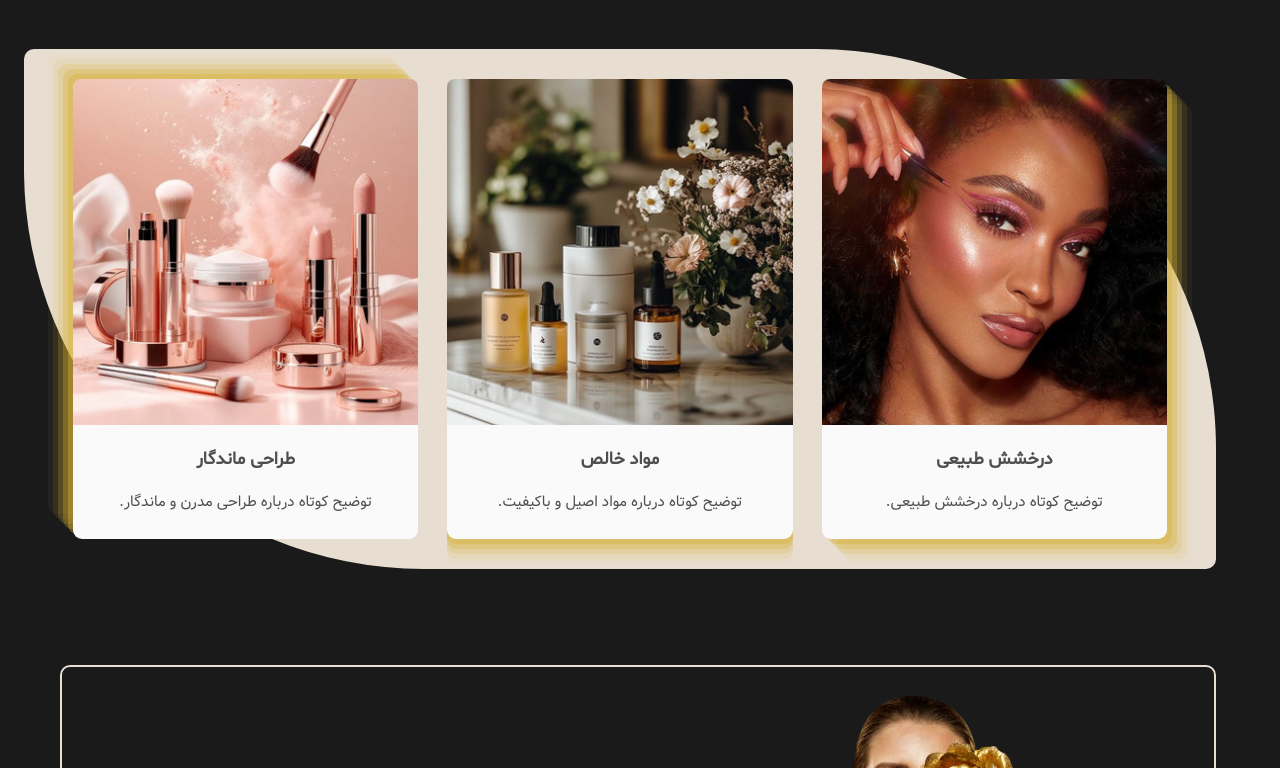
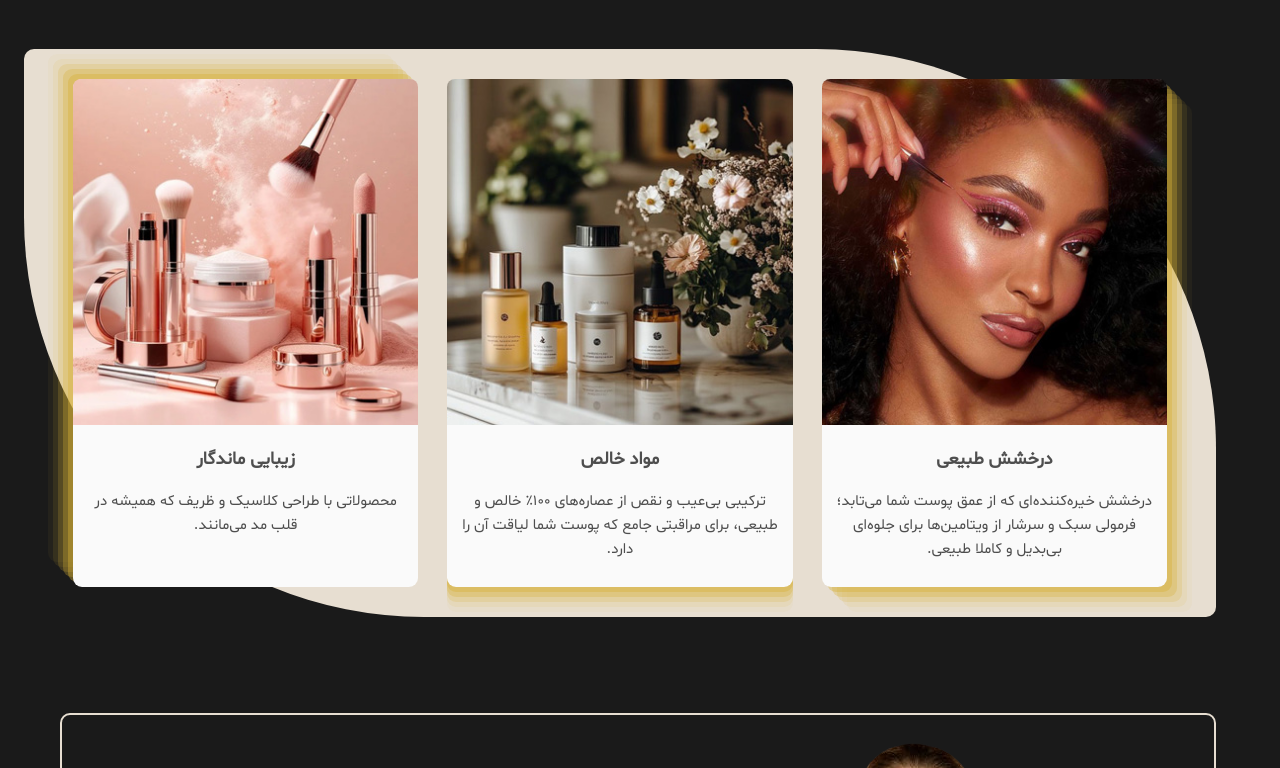
Before and after one commit to homayoonghadiri/veloria, a plain HTML site: page index.html in a window 1280 px wide. Shown: the part 333-1101 px from the top of the page. Drawn offline with Linux system fonts and the light colour scheme; files whose address does not match are found by name; a web font is replaced by a local one.

Commit message:
Edit features content

```diff
--- a/css/style.css
+++ b/css/style.css
@@ -36,7 +36,7 @@ h2, h3, h4{
 }
 
 p{
-    font-family: 'vazir', sans-serif;
+    font-family: 'shabnam', sans-serif;
     color: #9c9c9c;
 }
 
@@ -179,6 +179,8 @@ p{
 .features .features-item p{
     color: #4e4e4e;
     font-size: 15px;
+    line-height: 24px;
+    padding: 0 15px;
 }
 
 /* banner */
--- a/index.html
+++ b/index.html
@@ -31,19 +31,19 @@
             <article class="features-item">
                 <img src="images/features/Natural-Glow-(350x350).jpg" alt="" />
                 <h3>درخشش طبیعی</h3>
-                <p>توضیح کوتاه درباره درخشش طبیعی.</p>
+                <p>درخشش خیره‌کننده‌ای که از عمق پوست شما می‌تابد؛ فرمولی سبک و سرشار از ویتامین‌ها برای جلوه‌ای بی‌بدیل و کاملا طبیعی.</p>
             </article>
 
             <article class="features-item">
                 <img src="images/features/Pure-Materials-(350x350).jpg" alt="" />
                 <h3>مواد خالص</h3>
-                <p>توضیح کوتاه درباره مواد اصیل و باکیفیت.</p>
+                <p>ترکیبی بی‌عیب و نقص از عصاره‌های ۱۰۰٪ خالص و طبیعی، برای مراقبتی جامع که پوست شما لیاقت آن را دارد.</p>
             </article>
 
             <article class="features-item">
                 <img src="images/features/Lasting-Design-(350x350).jpg" alt="" />
-                <h3>طراحی ماندگار</h3>
-                <p>توضیح کوتاه درباره طراحی مدرن و ماندگار.</p>
+                <h3>زیبایی ماندگار</h3>
+                <p>محصولاتی با طراحی کلاسیک و ظریف که همیشه در قلب مد می‌مانند.</p>
             </article>
         </section>
 
```
